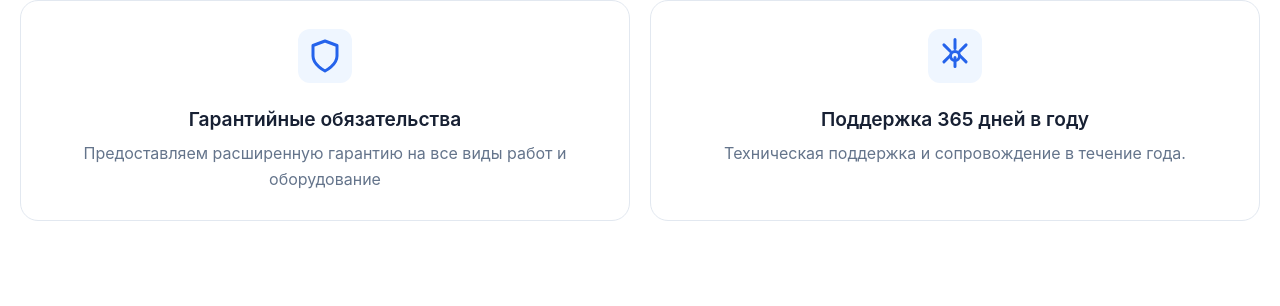
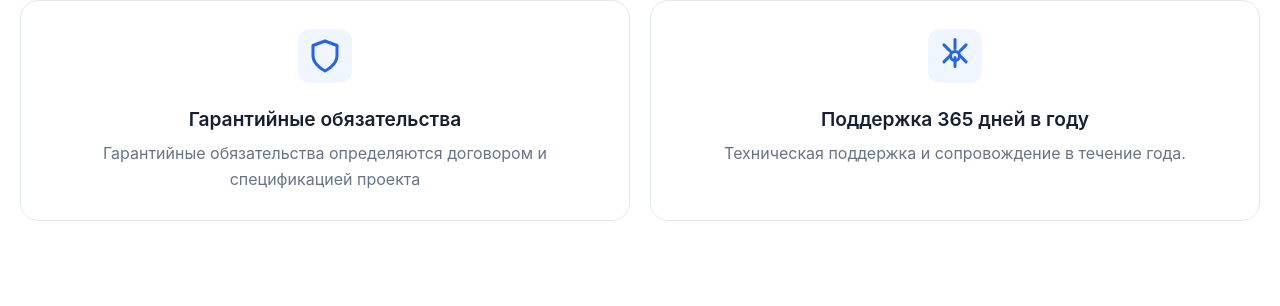
Before and after one commit to ilyaburlakov/groupintegra.ru, a PHP site: page /slabotchka.php in a window 1280 px wide. Shown: the part 6194-6500 px from the top of the page. Run offline with PHP 8.4, Linux system fonts and the light colour scheme.

Commit message:
Remove unsupported warranty and certification claims

```diff
--- a/slabotchka.php
+++ b/slabotchka.php
@@ -6,7 +6,7 @@
     <meta name="description" content="Профессиональное проектирование и монтаж слаботочных систем: СКС, видеонаблюдение, СКУД, Wi-Fi, пожарная сигнализация. Комплексные решения от Группы Интегра с 2007 года.">
     <meta name="keywords" content="слаботочные системы, СКС, видеонаблюдение, СКУД, пожарная сигнализация, автоматизация зданий, проектирование, монтаж, Москва, Санкт-Петербург">
     <meta property="og:title" content="Слаботочные системы - Комплексные решения | Группа Интегра">
-    <meta property="og:description" content="Профессиональное проектирование и монтаж слаботочных систем любой сложности с гарантией 5 лет">
+    <meta property="og:description" content="Профессиональное проектирование и монтаж слаботочных систем любой сложности с условиями договора и спецификацией проекта">
     <meta property="og:type" content="website">
     <meta property="og:url" content="https://groupintegra.ru/slabotchka.php">
     <meta property="og:image" content="/images/weak-current-hero.jpg">
@@ -993,7 +993,7 @@
                     </svg>
                 </div>
                 <h3>Гарантийные обязательства</h3>
-                <p>Предоставляем расширенную гарантию на все виды работ и оборудование</p>
+                <p>Гарантийные обязательства определяются договором и спецификацией проекта</p>
             </div>
 
             <div class="advantage-card" data-aos="fade-up" data-aos-delay="400">
@@ -1032,7 +1032,7 @@
             <div class="process-step" data-aos="fade-up" data-aos-delay="300">
                 <div class="step-number">3</div>
                 <h3>Монтажные работы</h3>
-                <p>Профессиональный монтаж системы нашими сертифицированными специалистами</p>
+                <p>Профессиональный монтаж системы квалифицированными специалистами</p>
             </div>
 
             <div class="process-step" data-aos="fade-up" data-aos-delay="400">
```
